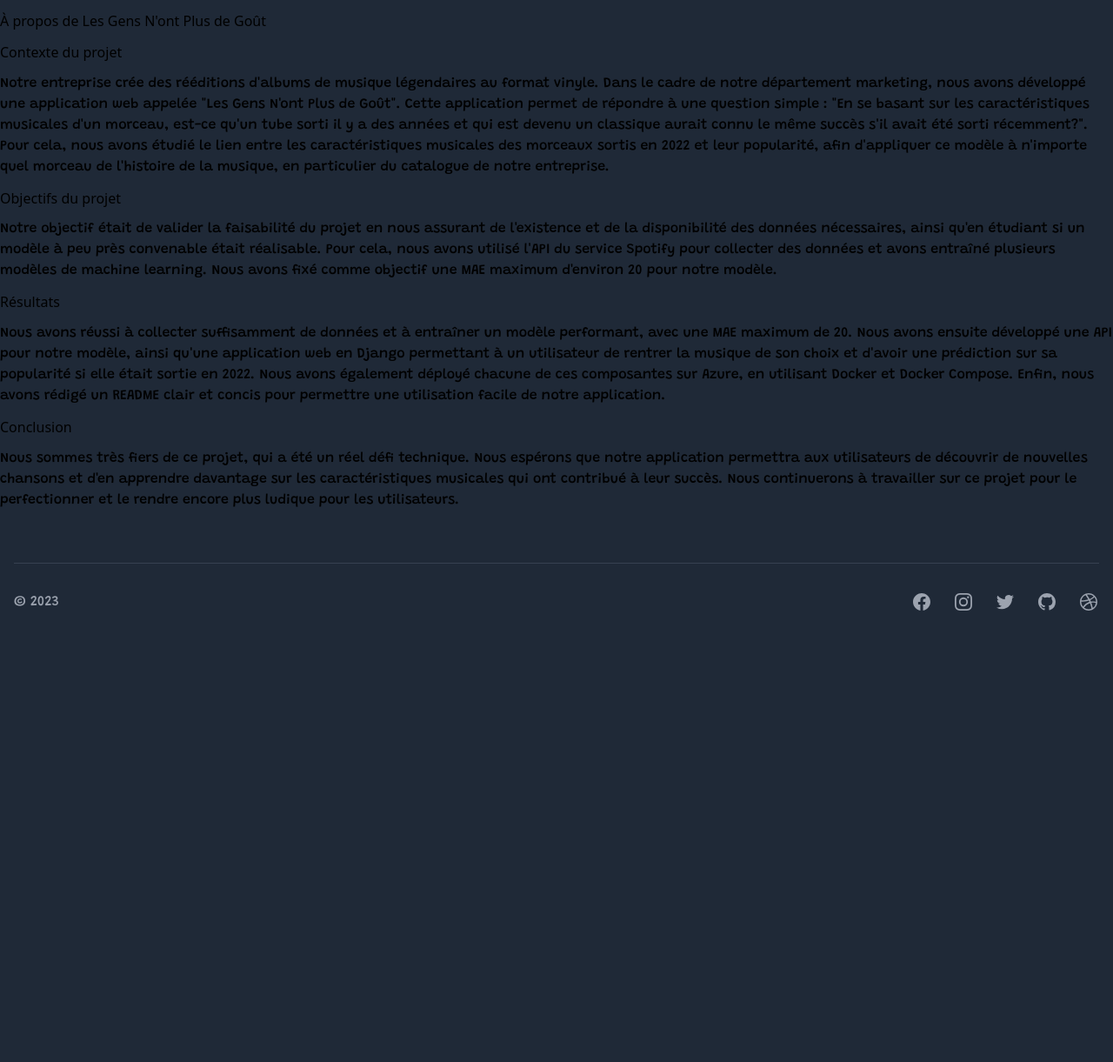
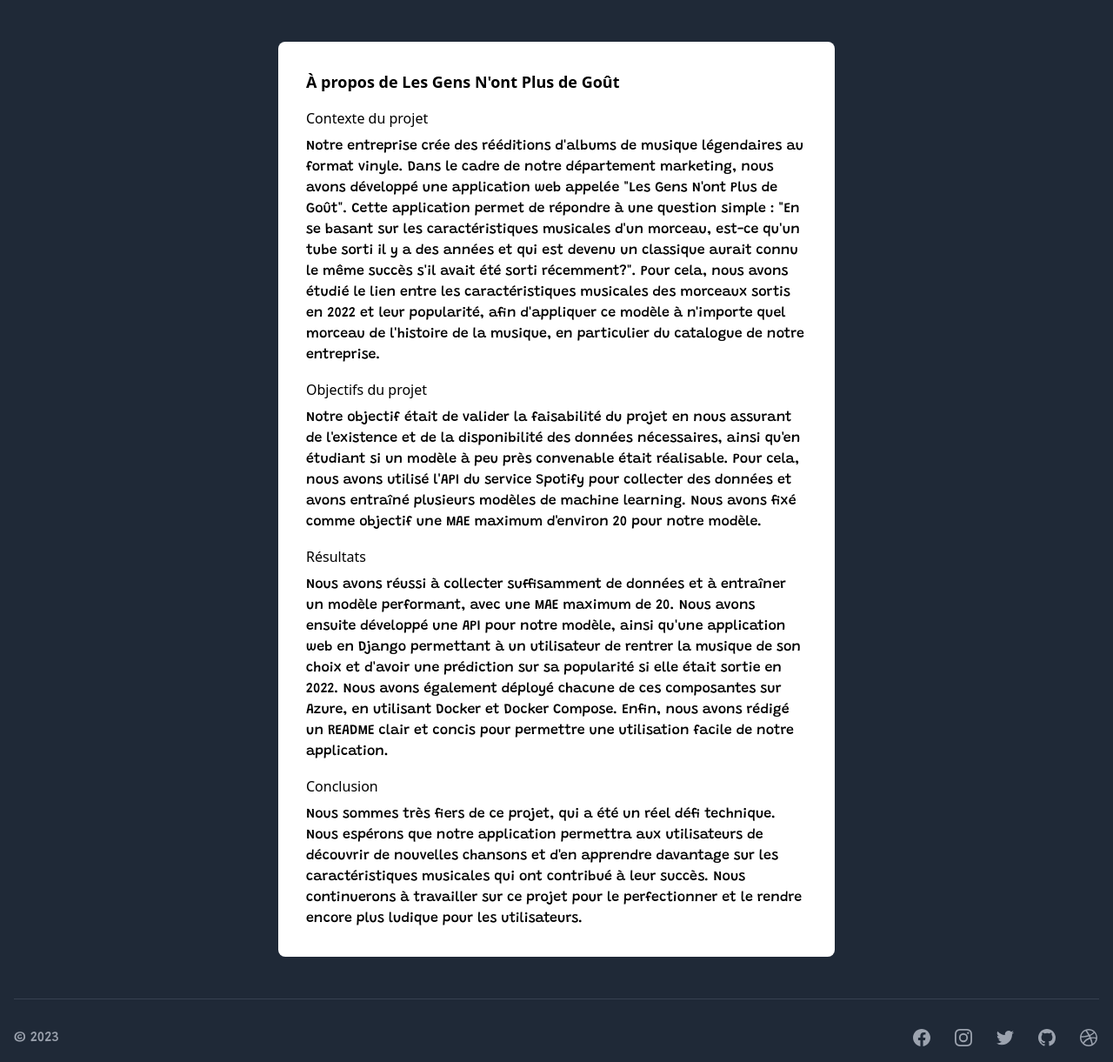
Before and after one commit to StevenDelval/Projet-_r-capitulatif-Machine_Learning, a Django app: page /about/ in a window 1280 px wide. Shown: the part 80-1301 px from the top of the page at 87% size. Before the commit the page ends 782 px from the top, so only its background shows below. Run offline with Django 4.2, Linux system fonts and the light colour scheme; some libraries are stand-ins or nearby versions.

Commit message:
style: :art: page about

```diff
--- a/recap_django/base/templates/about.html
+++ b/recap_django/base/templates/about.html
@@ -4,19 +4,24 @@
 
 {% block content %}
 
-<h1>À propos de Les Gens N'ont Plus de Goût</h1>
+<div class="flex flex-col items-center justify-center mt-12">
+  <div class="bg-white p-8 rounded-lg w-1/2">
+<h1 class="text-lg font-bold mb-4">À propos de Les Gens N'ont Plus de Goût</h1>
 
 
-<h2>Contexte du projet</h2>
-<p>Notre entreprise crée des rééditions d'albums de musique légendaires au format vinyle. Dans le cadre de notre département marketing, nous avons développé une application web appelée "Les Gens N'ont Plus de Goût". Cette application permet de répondre à une question simple : "En se basant sur les caractéristiques musicales d'un morceau, est-ce qu'un tube sorti il y a des années et qui est devenu un classique aurait connu le même succès s'il avait été sorti récemment?". Pour cela, nous avons étudié le lien entre les caractéristiques musicales des morceaux sortis en 2022 et leur popularité, afin d'appliquer ce modèle à n'importe quel morceau de l'histoire de la musique, en particulier du catalogue de notre entreprise.</p>
+<h2 class="mt-4">Contexte du projet</h2>
+<p class="mt-2">Notre entreprise crée des rééditions d'albums de musique légendaires au format vinyle. Dans le cadre de notre département marketing, nous avons développé une application web appelée "Les Gens N'ont Plus de Goût". Cette application permet de répondre à une question simple : "En se basant sur les caractéristiques musicales d'un morceau, est-ce qu'un tube sorti il y a des années et qui est devenu un classique aurait connu le même succès s'il avait été sorti récemment?". Pour cela, nous avons étudié le lien entre les caractéristiques musicales des morceaux sortis en 2022 et leur popularité, afin d'appliquer ce modèle à n'importe quel morceau de l'histoire de la musique, en particulier du catalogue de notre entreprise.</p>
 
 
-<h2>Objectifs du projet</h2>
-  <p>Notre objectif était de valider la faisabilité du projet en nous assurant de l'existence et de la disponibilité des données nécessaires, ainsi qu'en étudiant si un modèle à peu près convenable était réalisable. Pour cela, nous avons utilisé l'API du service Spotify pour collecter des données et avons entraîné plusieurs modèles de machine learning. Nous avons fixé comme objectif une MAE maximum d'environ 20 pour notre modèle.</p>
+<h2 class="mt-4">Objectifs du projet</h2>
+  <p class="mt-2">Notre objectif était de valider la faisabilité du projet en nous assurant de l'existence et de la disponibilité des données nécessaires, ainsi qu'en étudiant si un modèle à peu près convenable était réalisable. Pour cela, nous avons utilisé l'API du service Spotify pour collecter des données et avons entraîné plusieurs modèles de machine learning. Nous avons fixé comme objectif une MAE maximum d'environ 20 pour notre modèle.</p>
 
-  <h2>Résultats</h2>
-  <p>Nous avons réussi à collecter suffisamment de données et à entraîner un modèle performant, avec une MAE maximum de 20. Nous avons ensuite développé une API pour notre modèle, ainsi qu'une application web en Django permettant à un utilisateur de rentrer la musique de son choix et d'avoir une prédiction sur sa popularité si elle était sortie en 2022. Nous avons également déployé chacune de ces composantes sur Azure, en utilisant Docker et Docker Compose. Enfin, nous avons rédigé un README clair et concis pour permettre une utilisation facile de notre application.</p>
+  <h2 class="mt-4">Résultats</h2>
+  <p class="mt-2">Nous avons réussi à collecter suffisamment de données et à entraîner un modèle performant, avec une MAE maximum de 20. Nous avons ensuite développé une API pour notre modèle, ainsi qu'une application web en Django permettant à un utilisateur de rentrer la musique de son choix et d'avoir une prédiction sur sa popularité si elle était sortie en 2022. Nous avons également déployé chacune de ces composantes sur Azure, en utilisant Docker et Docker Compose. Enfin, nous avons rédigé un README clair et concis pour permettre une utilisation facile de notre application.</p>
 
-  <h2>Conclusion</h2>
-  <p>Nous sommes très fiers de ce projet, qui a été un réel défi technique. Nous espérons que notre application permettra aux utilisateurs de découvrir de nouvelles chansons et d'en apprendre davantage sur les caractéristiques musicales qui ont contribué à leur succès. Nous continuerons à travailler sur ce projet pour le perfectionner et le rendre encore plus ludique pour les utilisateurs.</p>
-{% endblock content %}
+  <h2 class="mt-4">Conclusion</h2>
+  <p class="mt-2">Nous sommes très fiers de ce projet, qui a été un réel défi technique. Nous espérons que notre application permettra aux utilisateurs de découvrir de nouvelles chansons et d'en apprendre davantage sur les caractéristiques musicales qui ont contribué à leur succès. Nous continuerons à travailler sur ce projet pour le perfectionner et le rendre encore plus ludique pour les utilisateurs.</p>
+
+  </div>
+</div>
+  {% endblock content %}
```
